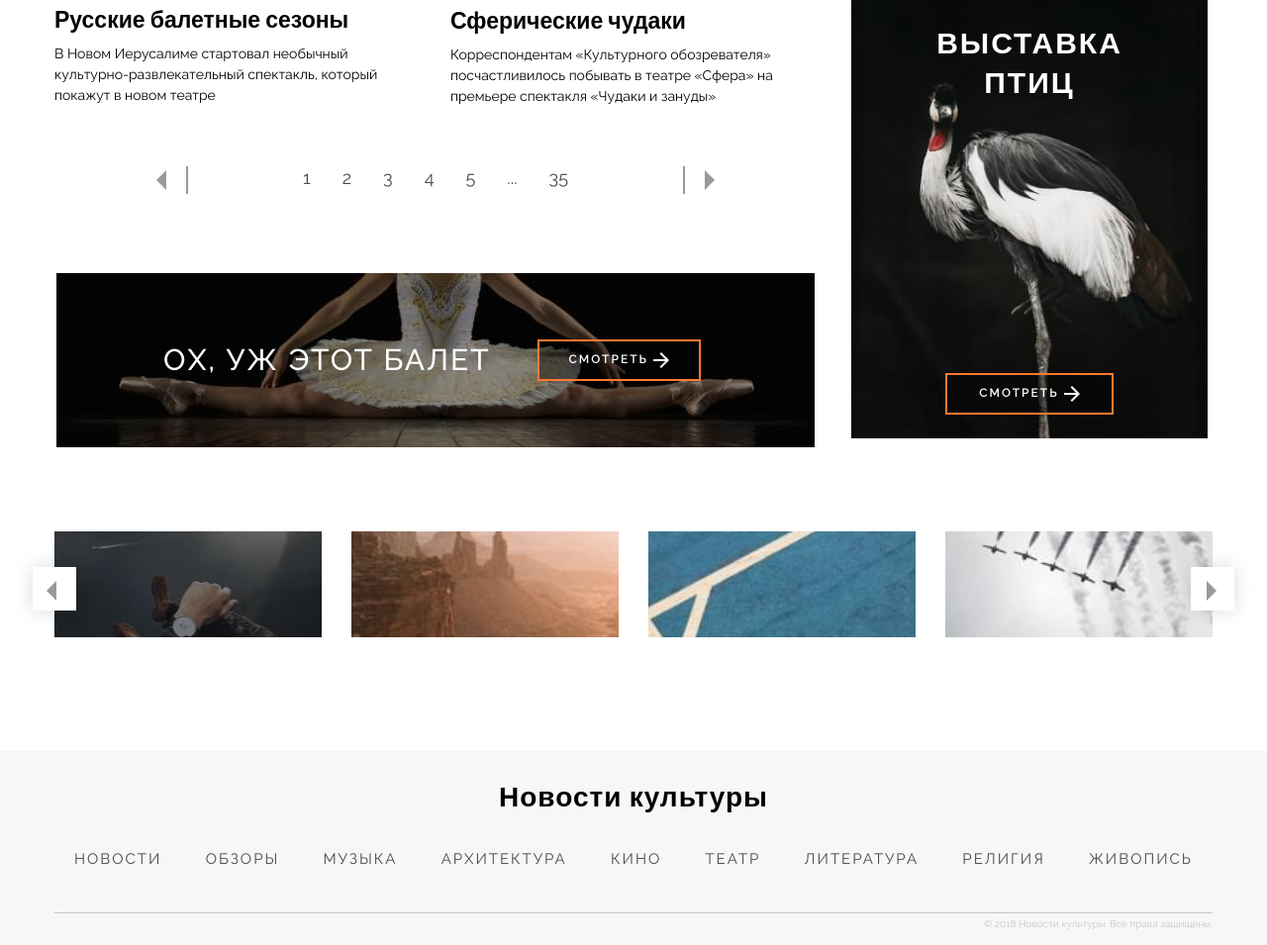
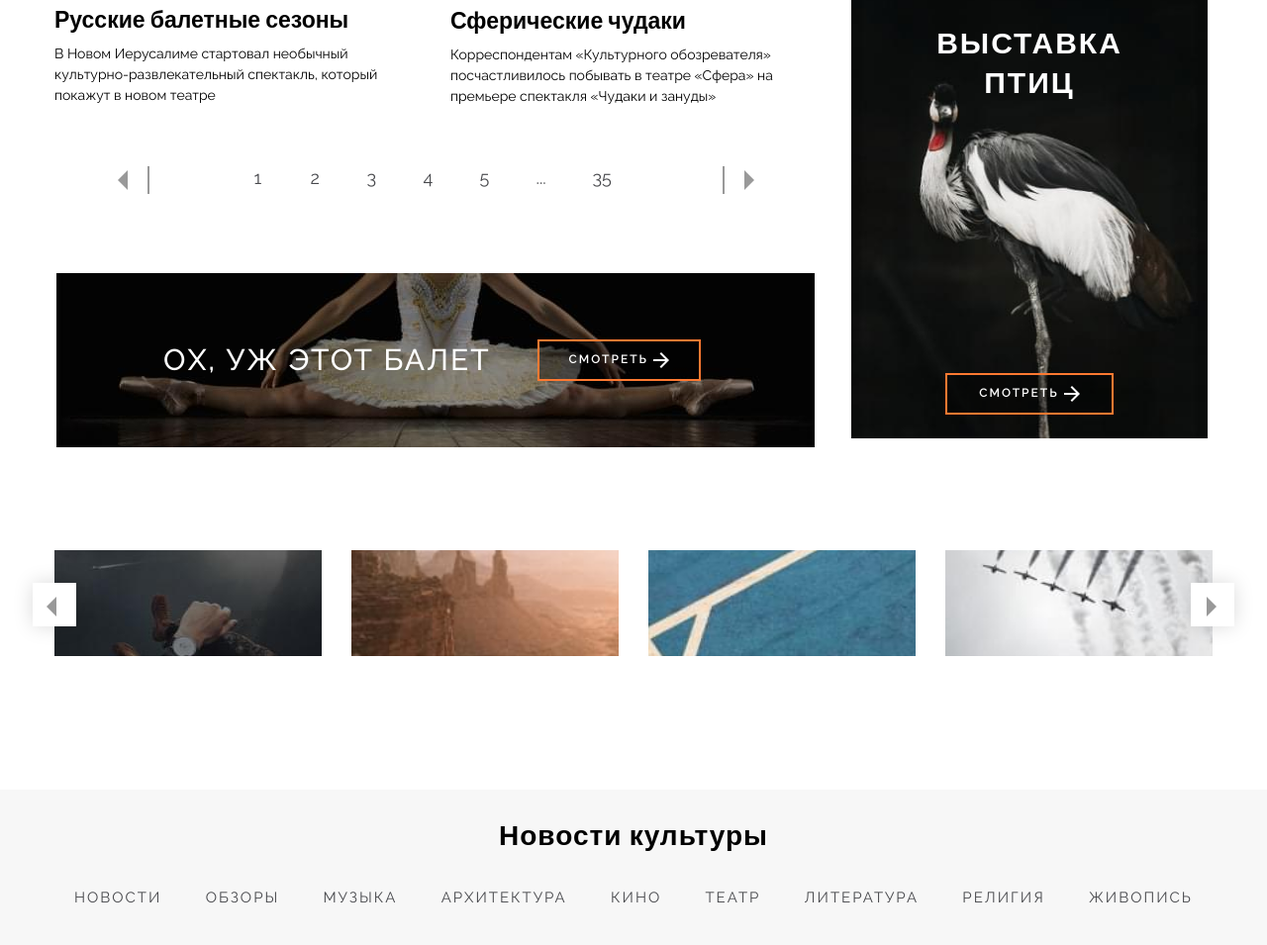
Before and after one commit to ZojaAc/newspaper, a website: page docs/index.html in a window 1280 px wide. Shown: the part 1839-2794 px from the top of the page at 99% size. Drawn offline with nearby package versions, Linux system fonts and the light colour scheme.

Commit message:
убрала скачки

```diff
--- a/app/scss/blocks/articles.scss
+++ b/app/scss/blocks/articles.scss
@@ -237,6 +237,10 @@
     padding: 9px 15px;
     border: 1px solid $col-white;
     cursor: pointer;
+
+    @include media-breakpoint-up(lg) {
+      min-width: 57px;
+    }
   }
 
   &__page:hover {
@@ -290,7 +294,7 @@
     cursor: pointer;
 
     @include media-breakpoint-up(lg) {
-      margin-right: 80px;
+      margin-right: 70px;
     }
   }
 
@@ -301,7 +305,7 @@
     cursor: pointer;
 
     @include media-breakpoint-up(lg) {
-      margin-left: 80px;
+      margin-left: 70px;
     }
   }
 
--- a/app/scss/blocks/postnew.scss
+++ b/app/scss/blocks/postnew.scss
@@ -87,6 +87,7 @@
     width: 44px;
     height: 44px;
     opacity: 0;
+    cursor: pointer;
 
     @include media-breakpoint-up(xl) {
       opacity: 1;
@@ -152,6 +153,7 @@
     @include media-breakpoint-up(lg) {
       padding-left: 0;
       padding-right: 0;
+      min-height: 146px;
     }
   }
 
@@ -165,6 +167,7 @@
       overflow: hidden;
       display: flex;
       align-items: center;
+      justify-content: center;
 
       &:hover {
         height: 136px;
```
Also changed, not shown: docs/css/main.css.
